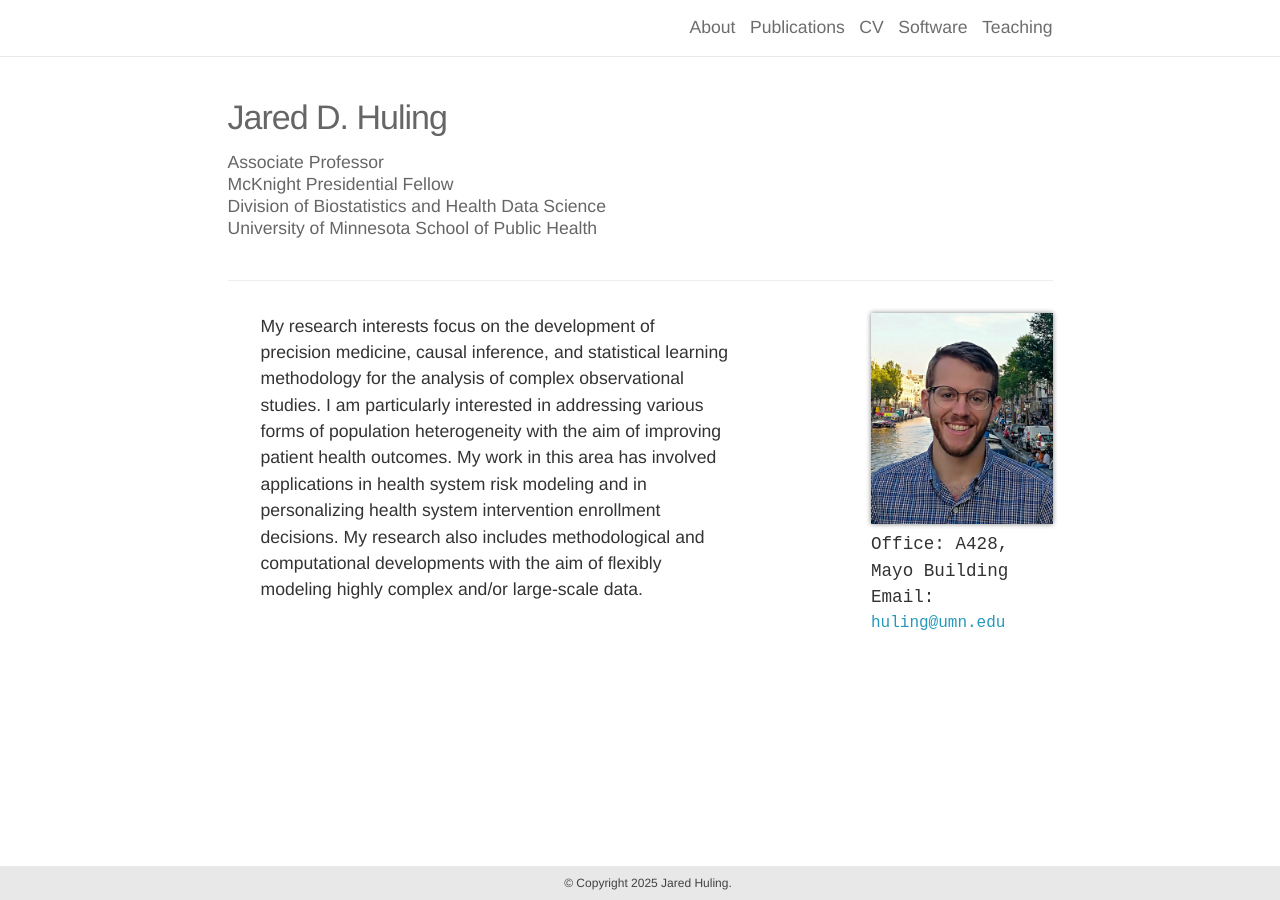
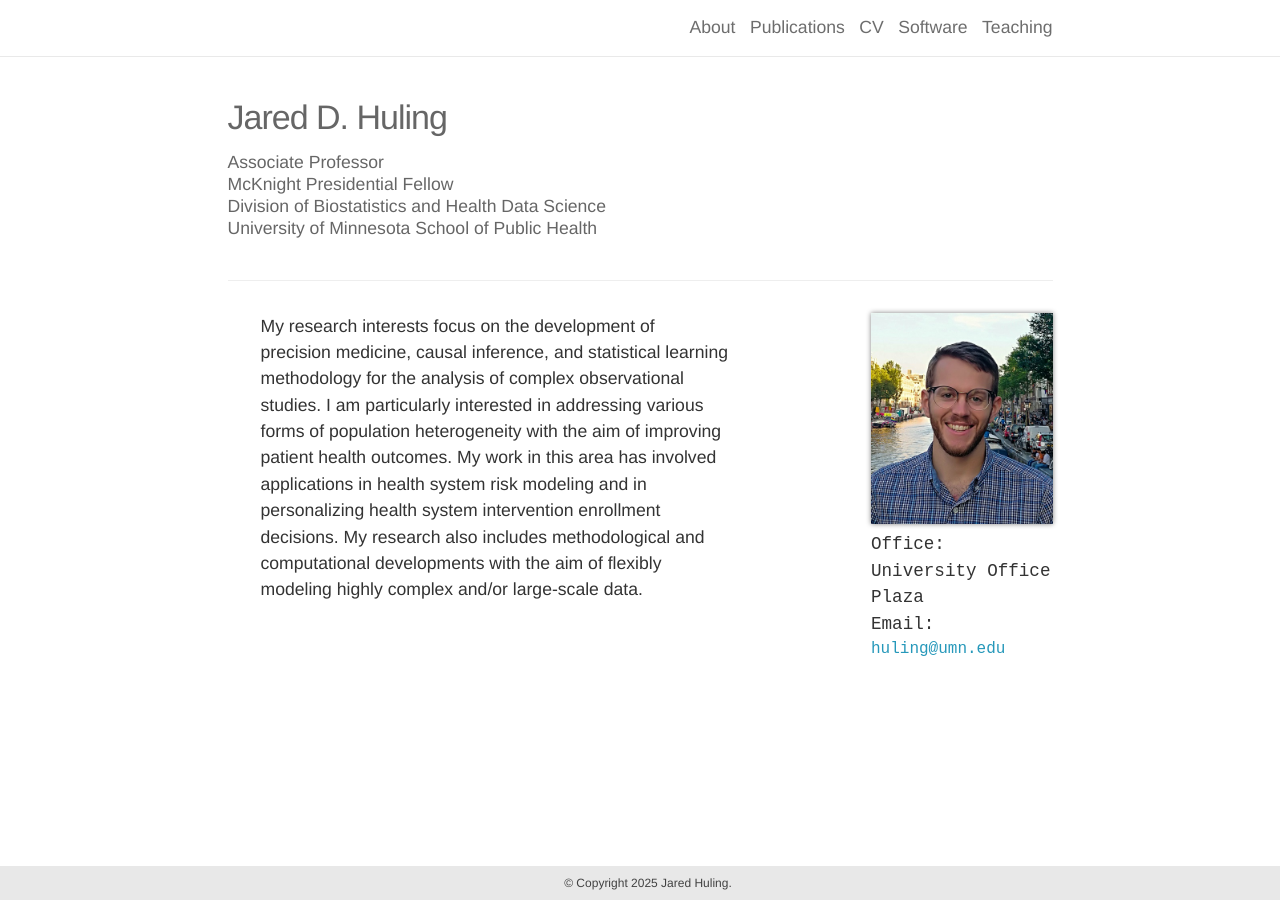
Before and after one commit to jaredhuling/jaredhuling.github.io, a Jekyll site: the page built from _pages/about.md, in a window 1280 px wide. Built offline with Jekyll 4.4.1, drawn with Linux system fonts in a browser that asks for light colours; nearby versions of some CDN libraries.

Commit message:
mayo remove

```diff
--- a/_pages/about.md
+++ b/_pages/about.md
@@ -8,7 +8,7 @@ profile:
   align: right
   image: prof_img.jpg
   address: >
-    <p>Office: A428, Mayo Building</p>
+    <p>Office: University Office Plaza</p>
     <p></p>
     <p>Email:</p>
 
```
